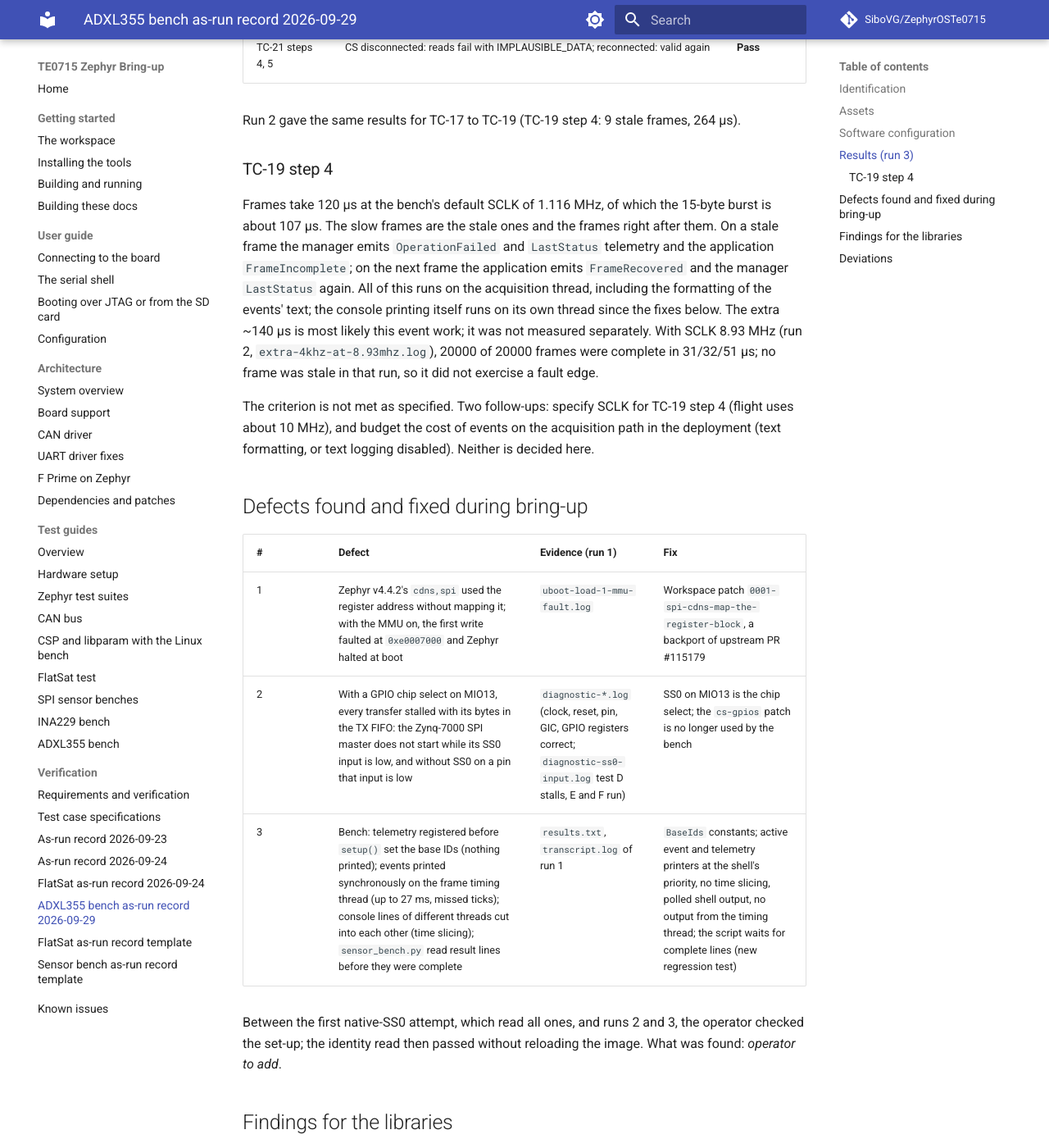
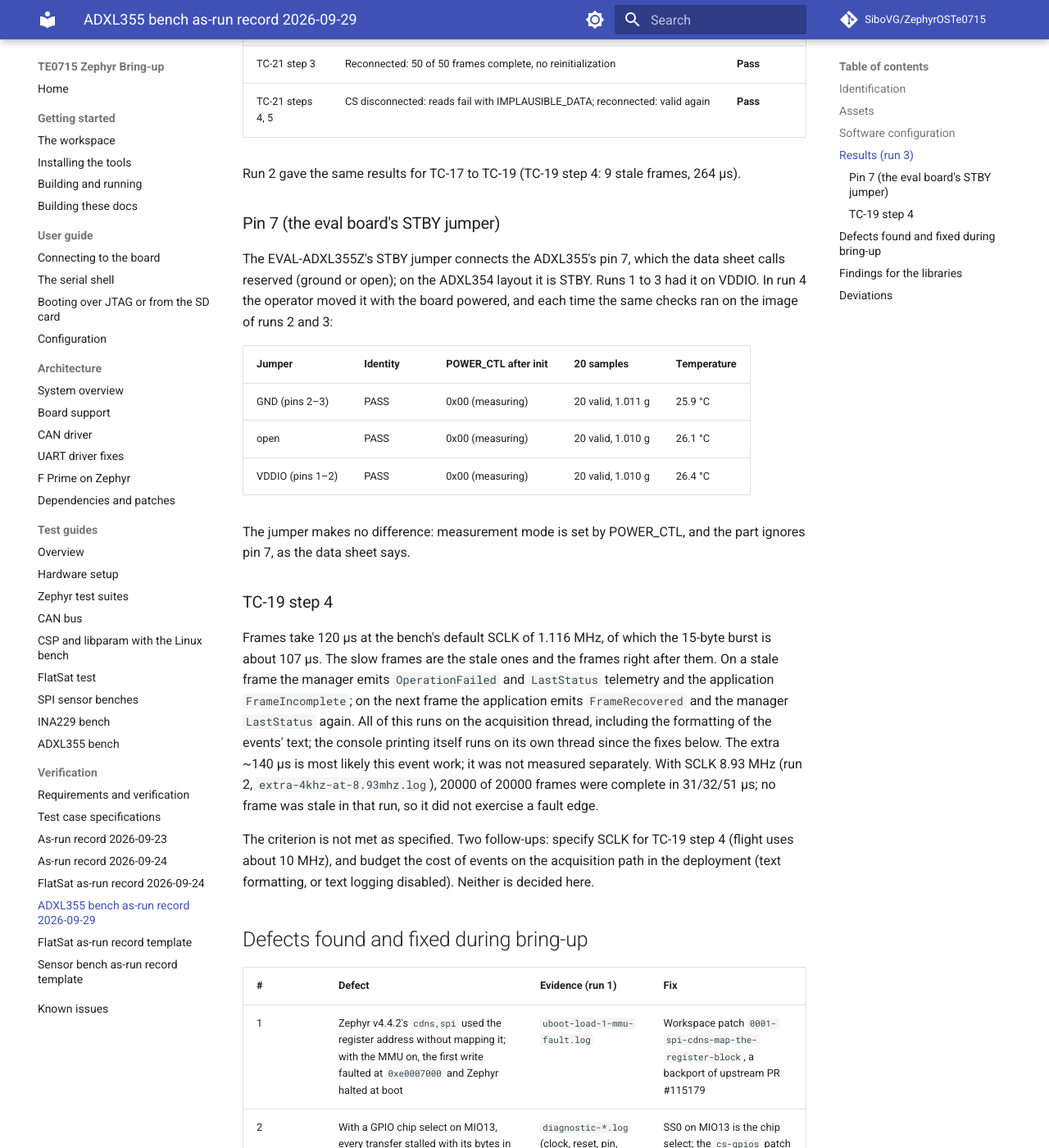
Before and after one commit to SiboVG/ZephyrOSTe0715, an MkDocs documentation site: the page built from docs/verification/as-run-adxl355-2026-09-29.md, in a window 1280 px wide and 1400 px high, scrolled down 3492 px. Shown: the whole window at 82% size. Built offline with MkDocs 1.6.1 and Material for MkDocs 9.7.7, drawn with Linux system fonts in a browser that asks for light colours; comment, search, counter and statistics services are not loaded; some of the changed text lies outside the part shown.

Commit message:
docs: ADXL355 pin 7 check; STBY jumper has no effect
With the board powered, the operator moved the EVAL-ADXL355Z's STBY
jumper (the ADXL355's reserved pin 7) to GND, open and back to VDDIO.
Each time the sensor identified, initialized into measurement mode
(POWER_CTL 0x00) and returned 20 valid samples at 1.01 g, so the part
ignores pin 7, as the data sheet says. Deviation 5 has no effect and the
requirement statuses are no longer qualified. The jumper move did not
cause the all-ones reads before the first run; their cause is recorded
as not determined.

```diff
--- a/docs/verification/as-run-adxl355-2026-09-29.md
+++ b/docs/verification/as-run-adxl355-2026-09-29.md
@@ -13,6 +13,7 @@ The raw evidence is not edited; this page only refers to it:
 | 1 | `2026-09-29-1925-adxl355` | Bring-up: the failed boots and transfers, register diagnostics, the first automated run (14 passed, 6 failed) |
 | 2 | `2026-09-29-2034-adxl355` | Automated run with the fixes (19 passed, 1 failed), and an extra 4 kHz measurement at 8.93 MHz |
 | 3 | `2026-09-29-interactive-adxl355` | **Assessed**: the complete run with the operator steps (34 passed, 1 failed) |
+| 4 | `2026-09-29-2111-adxl355-pin7` | Pin 7 check: the STBY jumper on GND, open and on VDDIO |
 
 ## Identification
 
@@ -73,6 +74,22 @@ The raw evidence is not edited; this page only refers to it:
 
 Run 2 gave the same results for TC-17 to TC-19 (TC-19 step 4: 9 stale frames, 264 µs).
 
+### Pin 7 (the eval board's STBY jumper)
+
+The EVAL-ADXL355Z's STBY jumper connects the ADXL355's pin 7, which the data sheet
+calls reserved (ground or open); on the ADXL354 layout it is STBY. Runs 1 to 3 had it on
+VDDIO. In run 4 the operator moved it with the board powered, and each time the same
+checks ran on the image of runs 2 and 3:
+
+| Jumper | Identity | POWER_CTL after init | 20 samples | Temperature |
+|---|---|---|---|---|
+| GND (pins 2–3) | PASS | 0x00 (measuring) | 20 valid, 1.011 g | 25.9 °C |
+| open | PASS | 0x00 (measuring) | 20 valid, 1.010 g | 26.1 °C |
+| VDDIO (pins 1–2) | PASS | 0x00 (measuring) | 20 valid, 1.010 g | 26.4 °C |
+
+The jumper makes no difference: measurement mode is set by POWER_CTL, and the part
+ignores pin 7, as the data sheet says.
+
 ### TC-19 step 4
 
 Frames take 120 µs at the bench's default SCLK of 1.116 MHz, of which the 15-byte
@@ -99,8 +116,9 @@ the deployment (text formatting, or text logging disabled). Neither is decided h
 | 3 | Bench: telemetry registered before `setup()` set the base IDs (nothing printed); events printed synchronously on the frame timing thread (up to 27 ms, missed ticks); console lines of different threads cut into each other (time slicing); `sensor_bench.py` read result lines before they were complete | `results.txt`, `transcript.log` of run 1 | `BaseIds` constants; active event and telemetry printers at the shell's priority, no time slicing, polled shell output, no output from the timing thread; the script waits for complete lines (new regression test) |
 
 Between the first native-SS0 attempt, which read all ones, and runs 2 and 3, the
-operator checked the set-up; the identity read then passed without reloading the
-image. What was found: _operator to add_.
+operator moved the STBY jumper to VDDIO; the identity read then passed without
+reloading the image. Run 4 shows that the jumper position has no effect, so it did not
+cause the all-ones reads. Their cause was not determined.
 
 ## Findings for the libraries
 
@@ -118,4 +136,5 @@ image. What was found: _operator to add_.
 | 2 | all | Loaded through U-Boot over the console instead of JTAG (no xsdb on the macOS host) | None; CRC32 checked on the board |
 | 3 | TC-17 step 3 | Not run (no logic analyzer) | `TE-SPI-002` and `TE-SPI-003` stay open |
 | 4 | TC-21 step 5 | The three samples after reconnection were taken while the board was being handled (standard deviation up to 13.5 mg) | None; the step checks that samples are valid again |
-| 5 | all | The EVAL-ADXL355Z's STBY jumper was on VDDIO (pins 1–2), which ties the ADXL355's pin 7 high. The data sheet (pin function table) calls pin 7 reserved: connect it to ground or leave it open. The jumper is a leftover of the ADXL354 layout, where the pin is STBY | The sensor met every data-sheet limit checked, but outside its specified configuration. Repeat TC-17 to TC-20 with the jumper on GND (pins 2–3) or removed |
+| 5 | all | The EVAL-ADXL355Z's STBY jumper was on VDDIO (pins 1–2), which ties the ADXL355's pin 7 high; the data sheet asks for ground or open | None: run 4 gave the same results with the jumper on GND, open and on VDDIO |
+| 6 | – | The cause of the all-ones reads before run 1's automated steps was not determined | The runs after it are unaffected |
--- /dev/null
+++ b/docs/verification/evidence/2026-09-29-2111-adxl355-pin7/image.txt
@@ -0,0 +1,5 @@
+image: the one loaded for 2026-09-29-2034-adxl355 (see its image.txt), still running: uptime 2170 s at 21:14:44 CEST, boot at about 20:38:34, when that image was loaded
+zephyr.bin sha256: ff1e14e6a141b163362448427649cb99e8cf56f803f3f8d7139a12046115257e
+zephyr.elf sha256: 9deddf7681dc703ab605e78e2fceaa0348503695d1f48ee54959fbf8c42accd6
+procedure: the operator moved the EVAL-ADXL355Z's STBY jumper with the board powered; after each move the same shell commands ran (pin7-*.log): kernel uptime, adxl id, adxl reg 0x2d 1 (POWER_CTL), adxl reg 0x04 1 (STATUS), adxl init 2 125 0, adxl reg 0x2d 1, adxl read 20 0, adxl temp
+order: GND (pins 2-3) 21:11:43, open (no jumper) 21:13:39, VDDIO (pins 1-2) 21:14:44
```
Also changed, not shown: docs/verification/requirements.md (+6 -6 lines), 5 other files.
